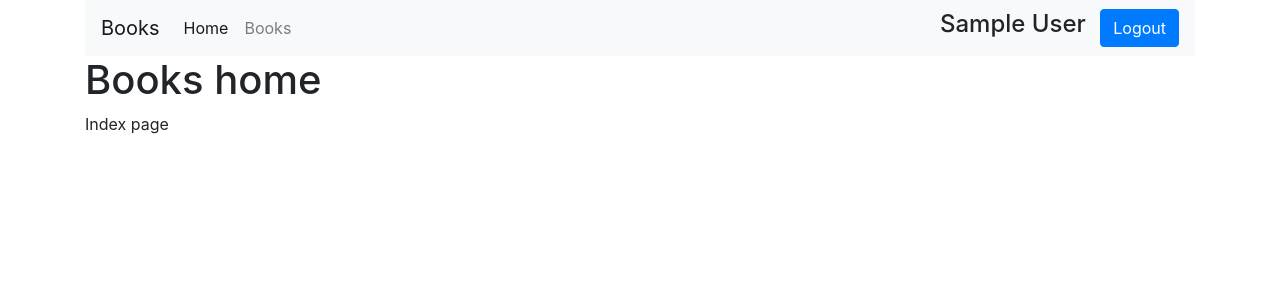
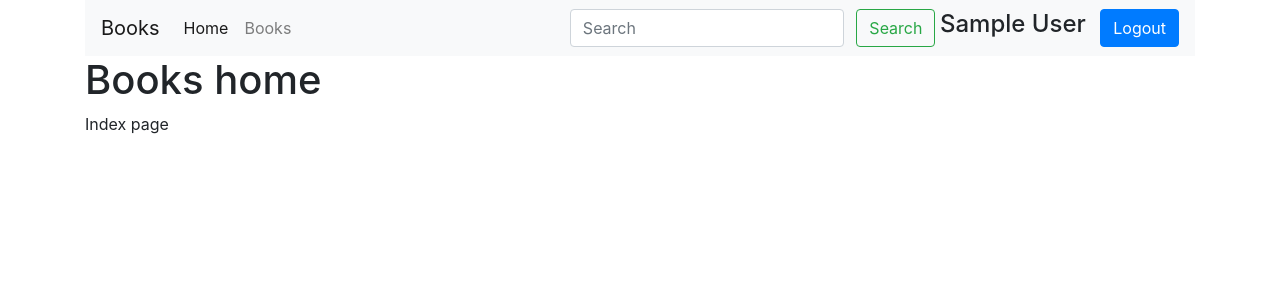
Before and after one commit to asdat/project1, a Flask app: page / in a window 1280 px wide. Shown: the top 300 px of the page. Run offline with Flask 2, Linux system fonts and the light colour scheme; the visitor is signed in with stand-in values (Sample User, id 1); some libraries are stand-ins or nearby versions.

Commit message:
add search books page

```diff
--- a/application.py
+++ b/application.py
@@ -2,7 +2,7 @@ import os, hashlib
 
 from flask import Flask, render_template, request, redirect, url_for, session
 from flask_session import Session
-from sqlalchemy import create_engine
+from sqlalchemy import create_engine, or_, asc
 from sqlalchemy.orm import sessionmaker
 
 from models import *
@@ -94,3 +94,26 @@ def logout():
 @app.route("/books")
 def books():
     return redirect(url_for('home'))
+
+
+@app.route("/search")
+def search():
+    if not session['user']:
+        return redirect(url_for('home'))
+
+    search = request.args.get("search")
+
+    if not search:
+        return render_template("search.html", message="No search was provided")
+
+    books_list = db_session.query(Book).filter(or_(
+        Book.isbn.like(f'%{search}%'),
+        Book.title.like(f'%{search}%'),
+        Book.author.like(f'%{search}%'))
+    ).order_by(asc(Book.isbn))
+
+    if books_list.count() > 0:
+        return render_template("search.html", search=search, books=books_list)
+
+    else:
+        return render_template("search.html", search=search, message=f"No book for search request '{search}' was found")
--- a/templates/layout.html
+++ b/templates/layout.html
@@ -28,6 +28,10 @@
                     </ul>
                     {% if session['user'] %}
                     <div class="my-2 my-lg-0">
+                        <form class="d-inline form-inline" action="{{ url_for('search') }}">
+                            <input class="form-control mr-sm-2" type="search" name="search" placeholder="Search" aria-label="Search">
+                            <button class="btn btn-outline-success my-2 my-sm-0" type="submit">Search</button>
+                        </form>
                         <h4 class="d-inline mr-sm-2">{{ session['user'].name }} </h4>
                         <a href="{{ url_for('logout') }}" class="btn btn-primary my-2 my-sm-0" type="submit">Logout</a>
                     </div>
```
Also changed, not shown: templates/search.html (added, +45 -0 lines).
